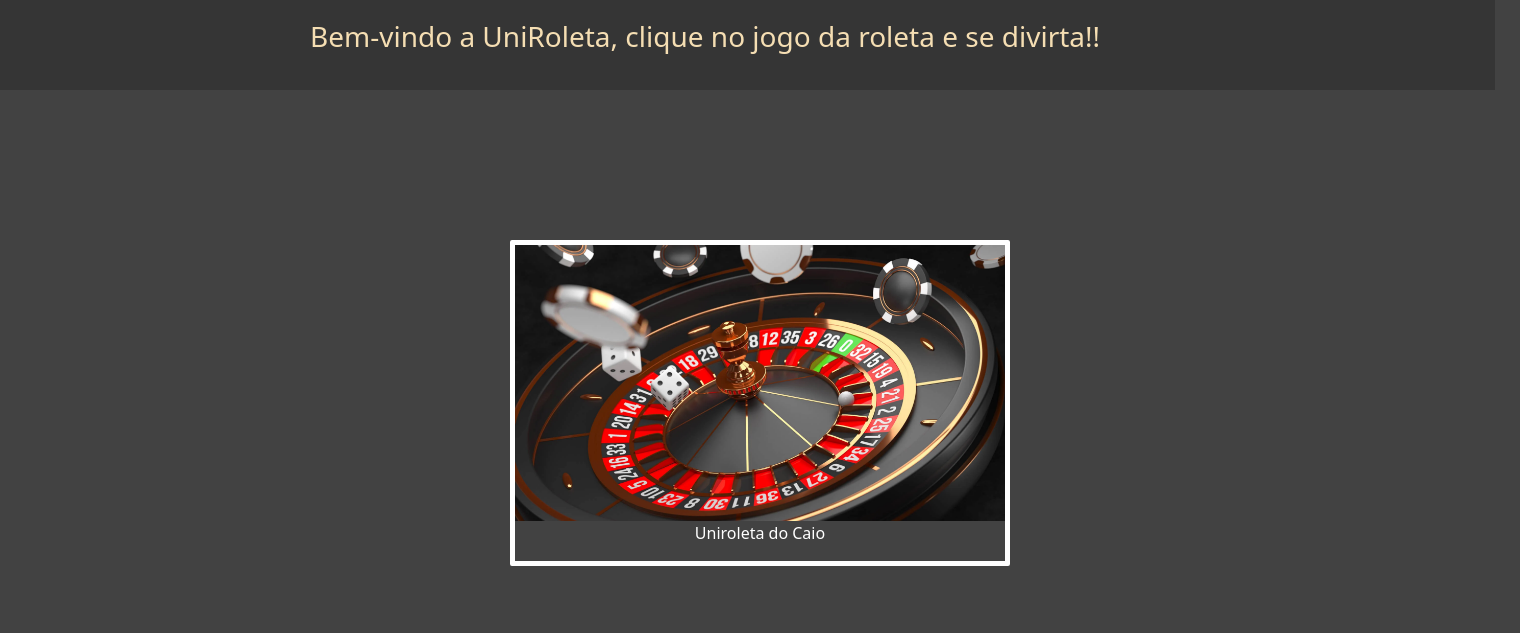
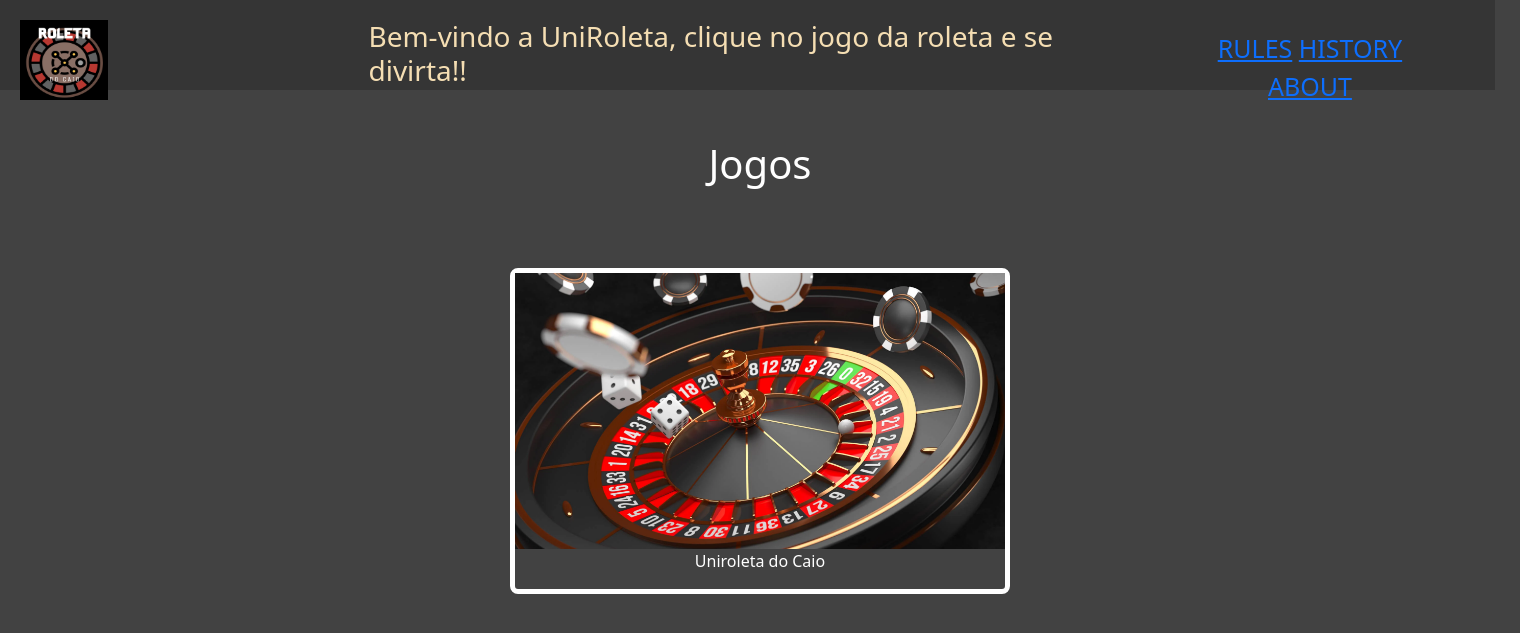
Before and after one commit to imztx/jogo-roleta, a Django app: a page that uses lasvegas/templates/tela_inicial/tela.html in a window 1520 px wide. Shown: the top 633 px of the page. Run offline with Django 5.2, Linux system fonts and the light colour scheme.

Commit message:
info and logo

```diff
--- a/lasvegas/static/main.css
+++ b/lasvegas/static/main.css
@@ -10,9 +10,9 @@
 .tela_roleta {
     text-align: center;
     border: 5px solid white;
-    border-radius: 2px;
+    border-radius: 8px;
     max-width: 500px;
-    margin: 150px auto 0;
+    margin: 80px auto 0;
     display: block;
 }
 
@@ -26,6 +26,8 @@
     height: 90px;
     background-color: #353535;
     padding: 20px;
+    display: flex;
+    justify-content: space-between;
 }
 
 .retangulo p {
@@ -34,5 +36,34 @@
 
 .texto_retangulo {
     color: wheat;
-    margin-left: 290px;
+    margin-left: 260px;
 }
+
+.info {
+    font-size: 25px;
+    text-decoration: none;
+    color: white;
+    text-transform: uppercase;
+    padding: 10px 20px;
+    border-radius: 10px;
+    display: inline-block;
+    margin: 0 10px;
+    text-align: center;
+
+}
+
+.info li a:hover {
+    background-color: rgba(100, 100, 100, 0.8);
+}
+.logoo {
+    width: 90px;
+    height: 80px;
+    overflow: hidden;
+
+
+}
+
+.text_jogo {
+    text-align: center;
+    margin-top: 50px;
+}
--- a/lasvegas/templates/tela_inicial/tela.html
+++ b/lasvegas/templates/tela_inicial/tela.html
@@ -15,7 +15,18 @@
 
 
     <div class="retangulo">
+      <img class="logoo" src="{% static 'polls/logo.png'%}" alt="" />
       <h3 class="texto_retangulo">Bem-vindo a UniRoleta, clique no jogo da roleta e se divirta!!</h3>
+
+      <div class="info">
+          <a href="#rules">Rules</a>
+          <a href="#history">History</a>
+          <a href="#about">About</a>
+      </div>
+    </div>
+
+    <div>
+      <h1 class="text_jogo">Jogos</h1>
     </div>
 
     <div class="tela_roleta">
```
Also changed, not shown: lasvegas/static/polls/logo.png (added).
